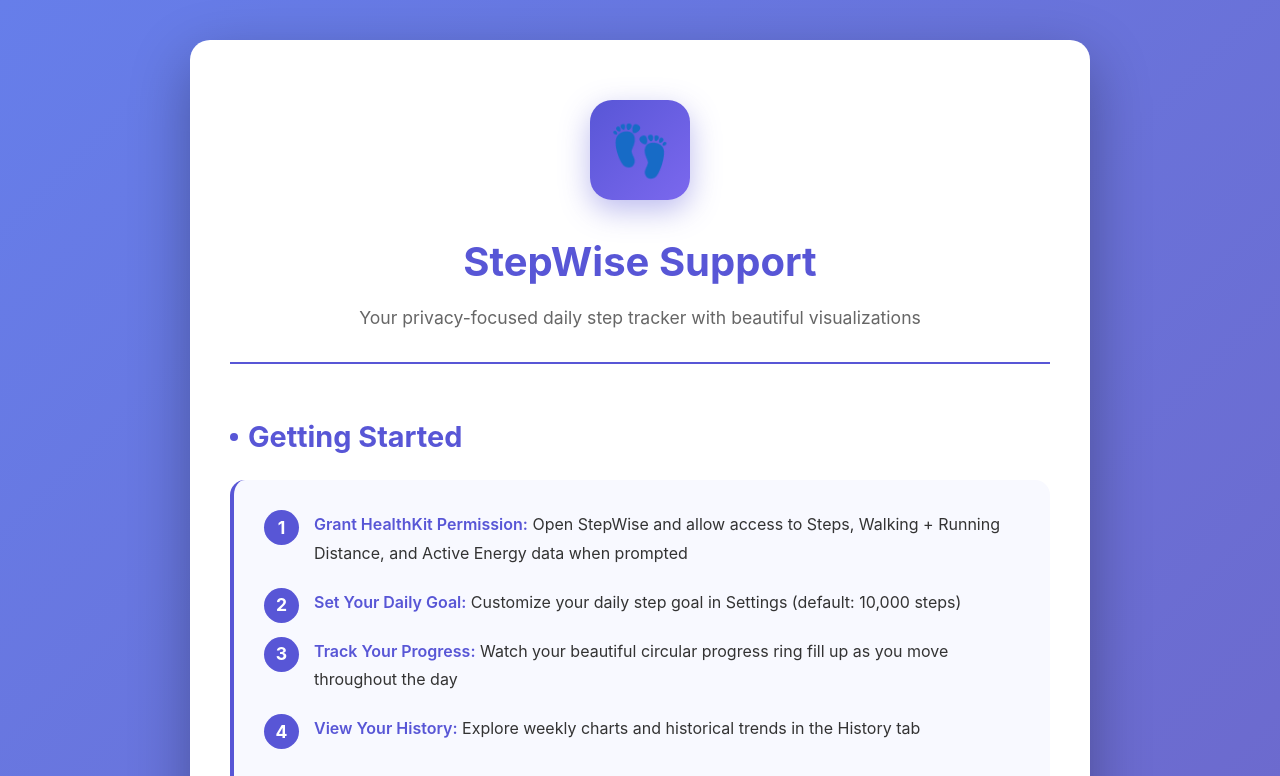
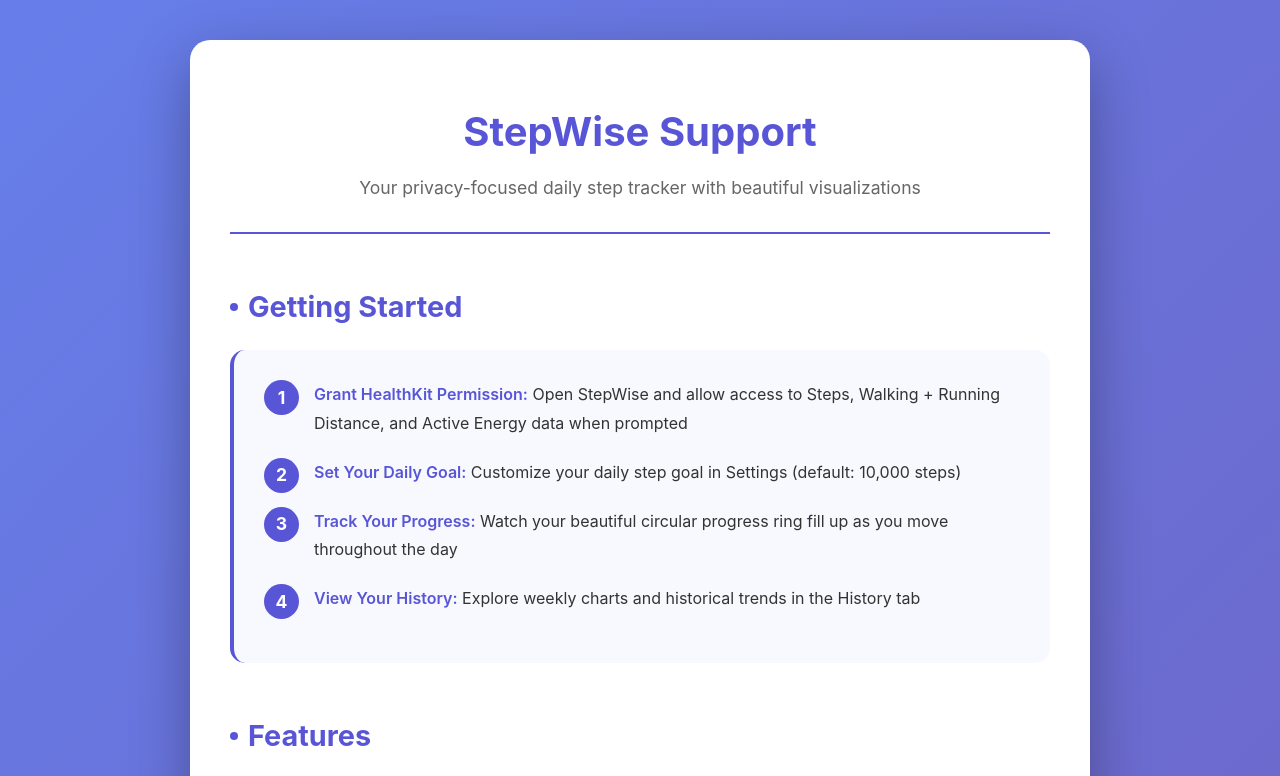
Before and after one commit to aporay-dev/StepWise-Privacy, a plain HTML site: page support.html in a window 1280 px wide. Shown: the top 776 px of the page. Drawn offline with Linux system fonts and the light colour scheme.

Commit message:
Remove app icon from support page

```diff
--- a/support.html
+++ b/support.html
@@ -250,7 +250,7 @@
 </head>
 <body>
     <div class="container">
-        <div class="app-icon">👣</div>
+
 
         <h1>StepWise Support</h1>
         <p class="tagline">Your privacy-focused daily step tracker with beautiful visualizations</p>
```
